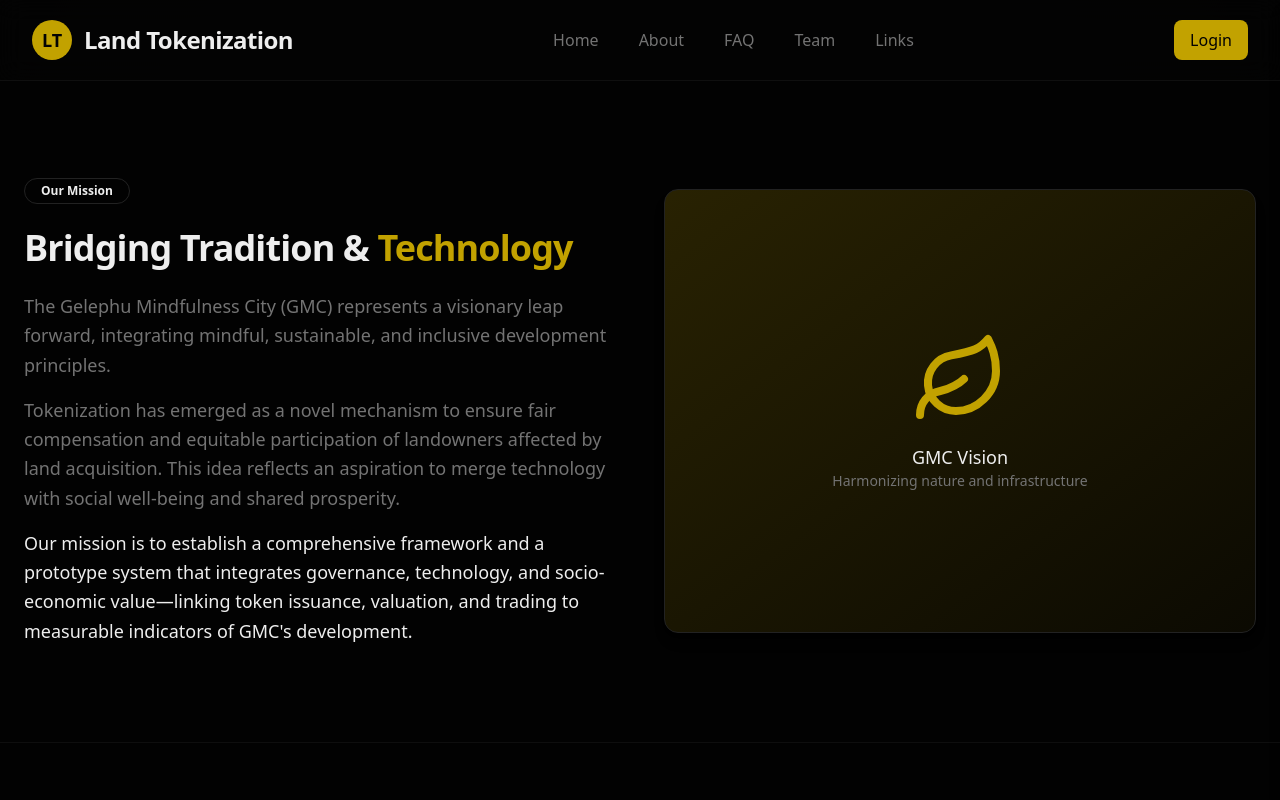
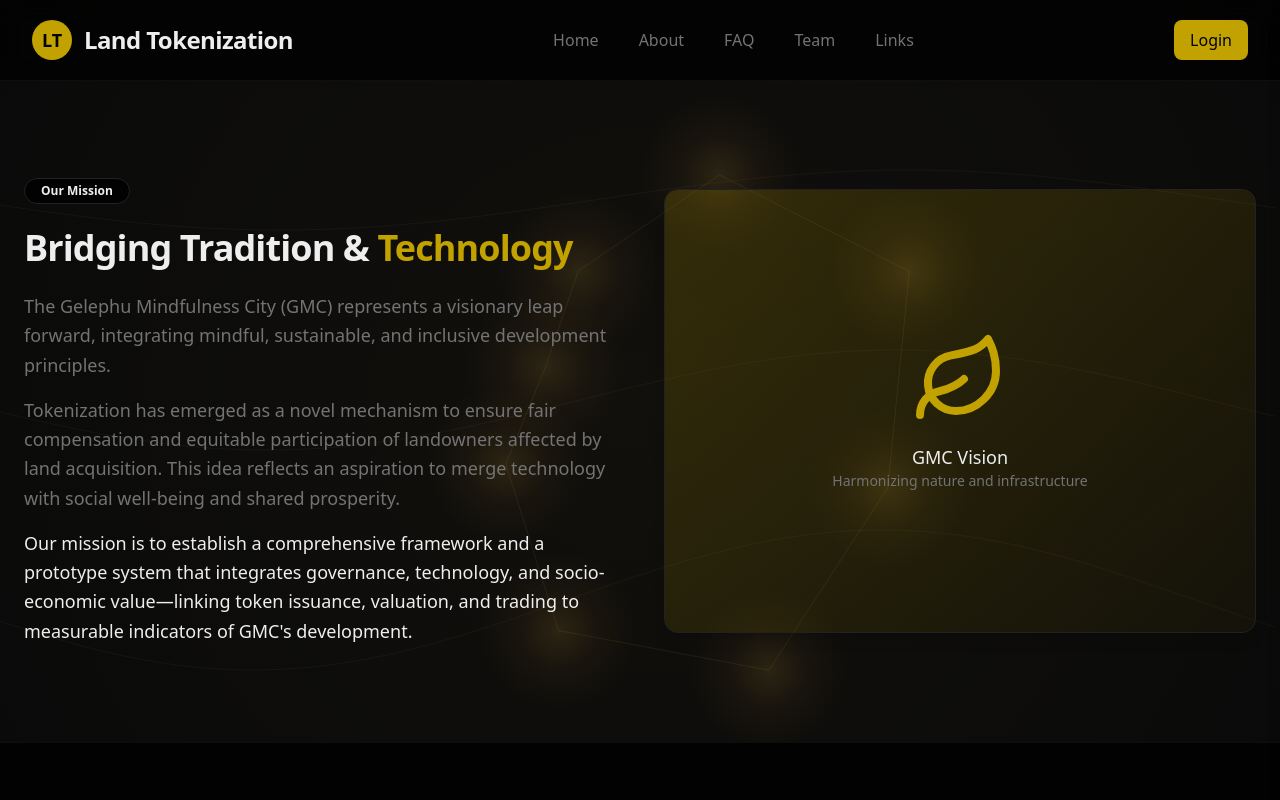
Before and after one commit to LandTokenization/tokenizationFrontend, a React (Vite) app: page /about in a window 1280 px wide. Shown: the top 800 px of the page. Built offline with nearby package versions, Linux system fonts and the light colour scheme.

Commit message:
animationchanges in other pages

```diff
--- a/src/components/landing/About.tsx
+++ b/src/components/landing/About.tsx
@@ -3,7 +3,7 @@ import { Leaf } from 'lucide-react';
 import Badge from './Badge';
 
 const About: React.FC = () => (
-  <section id="about" className="py-24 bg-background">
+  <section id="about" className="py-24 bg-transparent">
     <div className="container mx-auto px-4 md:px-6">
       <div className="grid md:grid-cols-2 gap-12 items-center">
         <div className="space-y-6">
--- a/src/components/landing/Card.tsx
+++ b/src/components/landing/Card.tsx
@@ -5,7 +5,7 @@ interface CardProps extends React.HTMLAttributes<HTMLDivElement> {}
 
 const Card = React.forwardRef<HTMLDivElement, CardProps>(
   ({ className = '', children, ...props }, ref) => (
-    <div ref={ref} className={cn('rounded-lg border bg-card text-card-foreground shadow-sm', className)} {...props}>
+    <div ref={ref} className={cn('rounded-lg border bg-transparent text-card-foreground shadow-sm', className)} {...props}>
       {children}
     </div>
   )
--- a/src/components/landing/FAQ.tsx
+++ b/src/components/landing/FAQ.tsx
@@ -32,7 +32,7 @@ const FAQ: React.FC = () => {
   ];
 
   return (
-    <section id="faq" className="py-24 bg-background">
+    <section id="faq" className="py-24 bg-transparent">
       <div className="container mx-auto px-4 md:px-6 max-w-3xl">
         <div className="text-center mb-12 space-y-4">
           <Badge variant="outline" className="px-4 py-1">
--- a/src/components/landing/Hero.tsx
+++ b/src/components/landing/Hero.tsx
@@ -28,7 +28,7 @@ const Hero: React.FC = () => {
         <div className="max-w-4xl mx-auto text-center space-y-8">
           <div className="inline-flex items-center rounded-full border px-4 py-1.5 text-sm font-medium bg-muted/50 animate-fadeInUp" style={{ animationDelay: '0.1s' }}>
             <Sparkles className="h-4 w-4 mr-2 text-primary animate-spin" style={{ animationDuration: '3s' }} />
-            <span className="font-medium">Gelephu Mindfulness City Initiative</span>
+            <span className="font-medium">Gelephu Mindfulness City, Pelsub Initiative</span>
           </div>
 
           <h1 className="text-4xl md:text-6xl lg:text-7xl font-bold tracking-tight animate-fadeInUp" style={{ animationDelay: '0.2s' }}>
```
